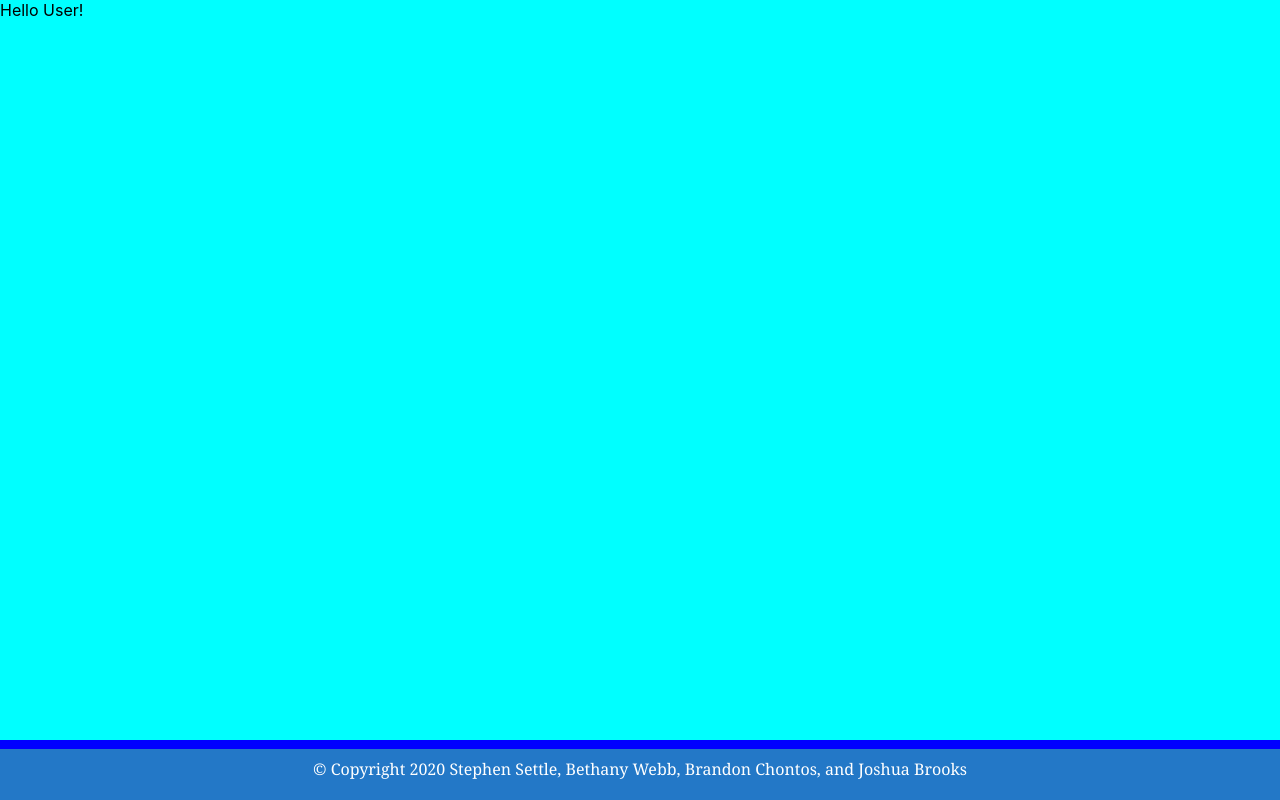
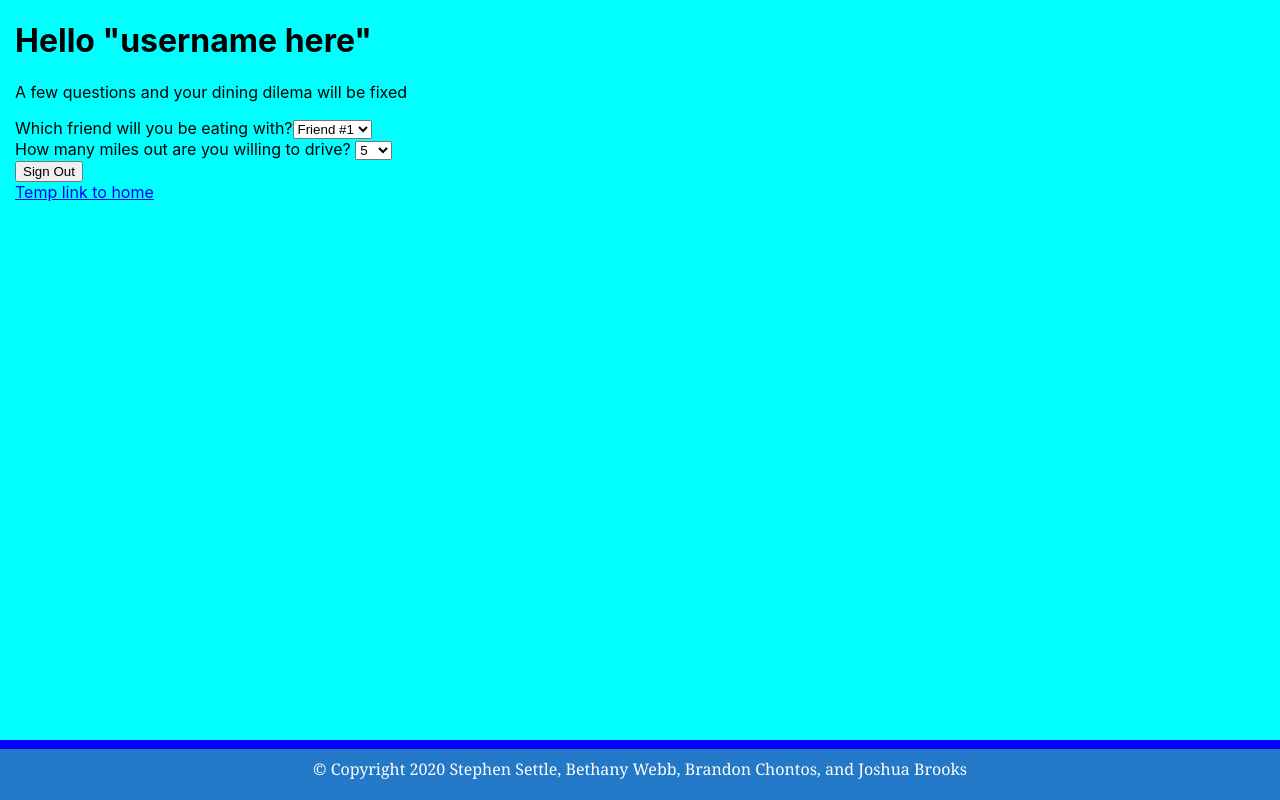
Before and after one commit to BethanyWebb/Final, a React (Create React App) app in the folder client/: page /user in a window 1280 px wide. Built offline with nearby package versions, Linux system fonts and the light colour scheme.

Commit message:
Set up basic user page

```diff
--- a/client/src/components/pages/User.js
+++ b/client/src/components/pages/User.js
@@ -1,10 +1,43 @@
 import React from 'react';
 import Footer from "../Footer.js";
+import "../styles/User.css";
+import { Form, FormGroup, Label, Input } from 'reactstrap';
 
 export default function User() {
     return (
         <div>
-            Hello User!
+            <div className="basics">
+                <h1>Hello "username here"</h1>
+                <p>A few questions and your dining dilema will be fixed</p>
+                <Form>
+                    <div className="divSpace">
+                    <FormGroup>
+                        <Label for="exampleSelect">Which friend will you be eating with?</Label>
+                        <Input type="select" name="select" id="exampleSelect">
+                        <option>Friend #1</option>
+                        <option>Friend #2</option>
+                        <option>Friend #3</option>
+                        <option>Friend #4</option>
+                        <option>Friend #5</option>
+                        </Input>
+                    </FormGroup>
+                    </div>
+                    <div className="divSpace">
+                    <FormGroup>
+                        <Label for="exampleSelect">How many miles out are you willing to drive? </Label>
+                        <Input type="select" name="select" id="exampleSelect">
+                        <option>5</option>
+                        <option>10</option>
+                        <option>15</option>
+                        <option>20</option>
+                        <option>25</option>
+                        </Input>
+                    </FormGroup>
+                    </div>
+                </Form>
+                <button>Sign Out</button>
+                <br /><a href="/">Temp link to home</a>
+            </div>
             <Footer />
         </div>
     )
```
